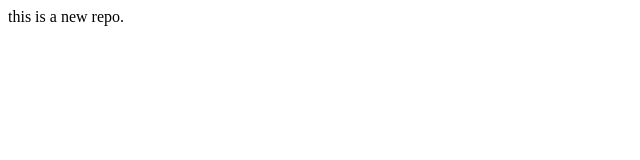
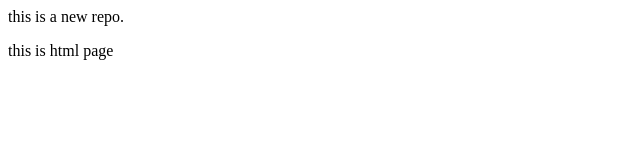
Before and after one commit to sahureetesh/localrepo, a plain HTML site: page index.html in a window 1280 px wide. Shown: the whole page, without its empty margins (0-640 px from the left). Drawn offline with Linux system fonts and the light colour scheme.

Commit message:
add new pra

```diff
--- a/index.html
+++ b/index.html
@@ -1 +1,2 @@
 <p>this is a  new repo.</p>
+<p>this is html page</p>
```
